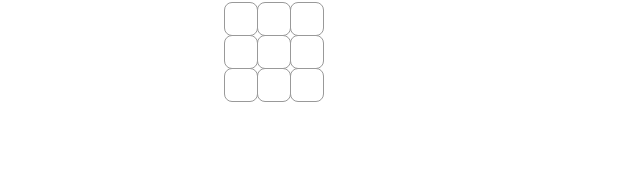
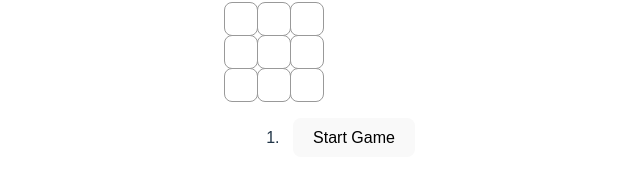
Before and after one commit to EthanShen10086/react-learning, a React (Vite) app: page /tic-tac-toe in a window 1280 px wide. Shown: the part 379-560 px from the top of the page, without its empty margins (316-956 px from the left). Built offline with nearby package versions, Linux system fonts and the light colour scheme.

Commit message:
feat: add history function; delete: delete uesless isOSign state function

```diff
--- a/src/components/tic-tac-toe.jsx
+++ b/src/components/tic-tac-toe.jsx
@@ -21,7 +21,7 @@ export function TicTacToe() {
 	// 	{ length: 3 },
 	// 	(_, rowIndex) => componentList[rowIndex]
 	// );
-	const [isOSign, setOSign] = useState(false);
+	// const [isOSign, setOSign] = useState(false);
 	// 一个二维数组
 	// [
 	// 	// Before first move
@@ -33,13 +33,39 @@ export function TicTacToe() {
 	// 	// ...
 	//   ]
 	const [history, setHistory] = useState([Array(9).fill(null)]);
-	const currentSquares = history[history.length - 1];
-	console.log(history, '== history', currentSquares, '== currentSquares');
+	const [currentStep, setCurrentStep] = useState(0);
+	const currentSquares = history[currentStep];
+	const isOSign = currentStep % 2 !== 0;
 
+	const stepList = history.map((squareList, step) => {
+		let description;
+		step > 0
+			? (description = 'Go to move #' + step)
+			: (description = 'Start Game');
+		return (
+			<li key={step}>
+				<button
+					onClick={() => {
+						jumpHistory(step);
+					}}
+				>
+					{description}
+				</button>
+			</li>
+		);
+	});
 	function handlePlay(nextSquares) {
-		setHistory([...history, nextSquares]);
-		setOSign(!isOSign);
+		const nextHistory = [...history.slice(0, currentStep + 1), nextSquares];
+		setHistory(nextHistory);
+		setCurrentStep(nextHistory.length - 1);
+		// setOSign(!isOSign);
 	}
+	function jumpHistory(nextStep) {
+		setCurrentStep(nextStep);
+		// 如果为2其实是第三步
+		// setOSign(nextStep % 2 !== 0);
+	}
+
 	return (
 		<>
 			<GameContent
@@ -47,7 +73,7 @@ export function TicTacToe() {
 				square={currentSquares}
 				onPlay={handlePlay}
 			/>
-			<GameHistory />
+			<GameHistory>{stepList}</GameHistory>
 		</>
 	);
 }
--- a/src/components/tic-tac-toe/game-content.jsx
+++ b/src/components/tic-tac-toe/game-content.jsx
@@ -48,7 +48,6 @@ export default function GameContent({ isOSign, square, onPlay }) {
 		// 如果已经赋值了 那么就不允许操作
 		// 如果已经有人胜利了那么也不需要操作
 		// 请注意计算整个数值数组
-		console.log(square, squareIndex, '== handleClickSquare');
 		if (square[squareIndex] || getFinalWinner(square)) {
 			return;
 		}
--- a/src/components/tic-tac-toe/history.jsx
+++ b/src/components/tic-tac-toe/history.jsx
@@ -1,8 +1,13 @@
-export default function GameHistory() {
+import PropTypes from 'prop-types';
+
+GameHistory.propTypes = {
+	children: PropTypes.array,
+};
+export default function GameHistory({ children }) {
 	return (
 		<>
 			<section className="game-info">
-				<ol></ol>
+				<ol> {children}</ol>
 			</section>
 		</>
 	);
```
